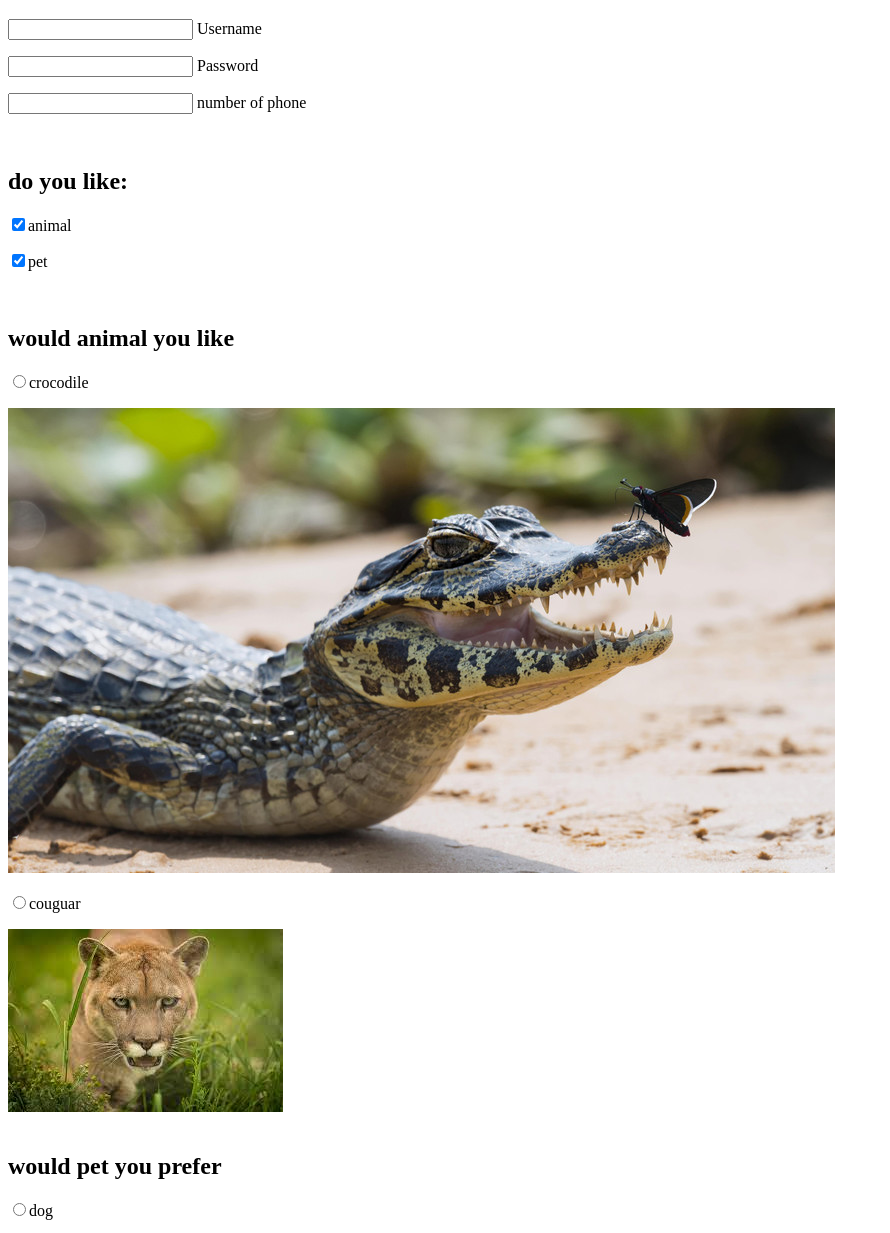
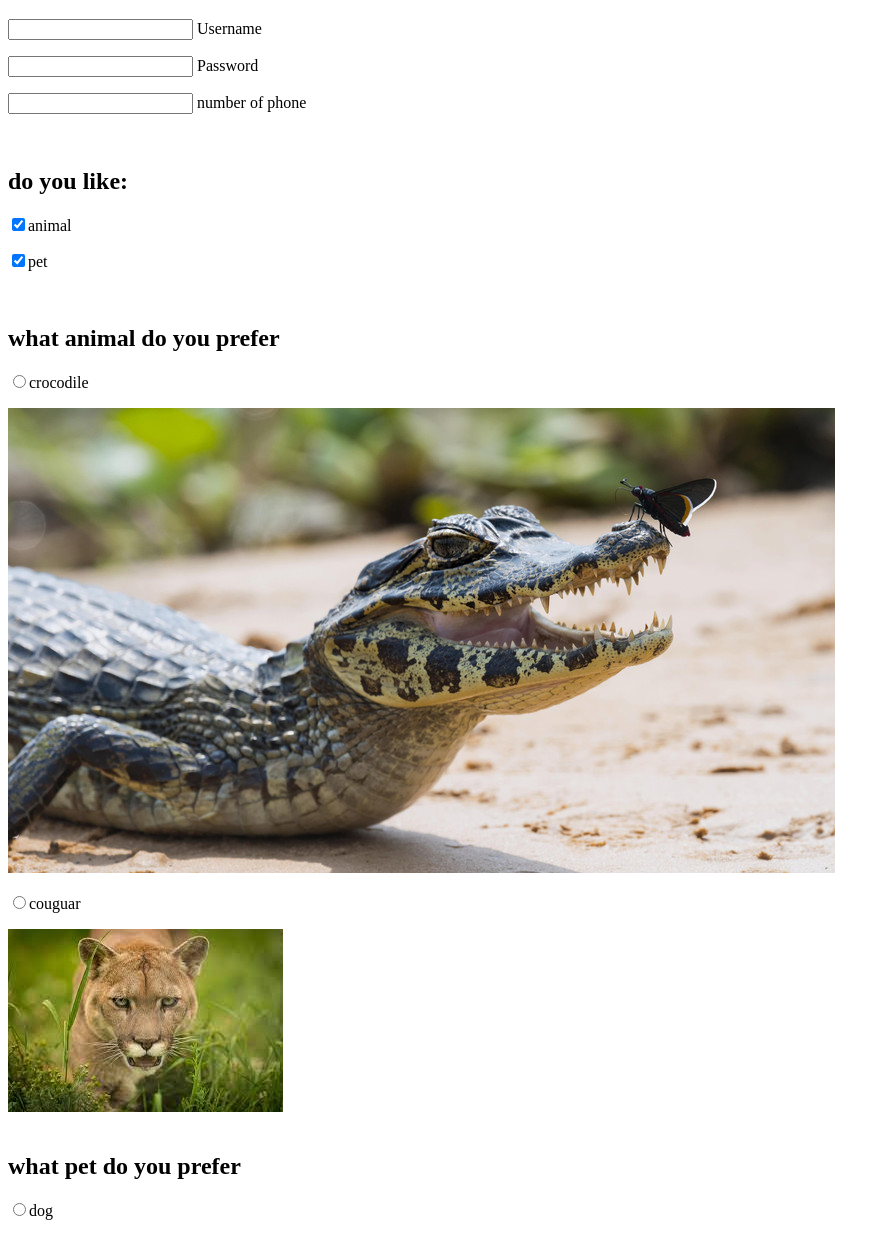
Before and after one commit to saymon-shishkin/first-project, a plain HTML site: page web1.html in a window 1280 px wide. Shown: the part 61-1294 px from the top of the page, without its empty margins (0-890 px from the left). Drawn offline with Linux system fonts and the light colour scheme.

Commit message:
text corection

```diff
--- a/web1.html
+++ b/web1.html
@@ -32,13 +32,13 @@
 		</div>
 	<br />
 	<div id="animal">
-		<h2>would animal you like</h2>
+		<h2>what animal do you prefer</h2>
 		<p><input type="radio" name="animal" value="crocodile">crocodile</p><img src="src/assets/img/crocodile.jpg" sizes="64x64">
 		<p><input type="radio" name="animal" value="couguar">couguar</p><img src="src/assets/img/couguar.jpg" sizes="64x64">
 		</div >
 	<br />
 	<div id="pet">
-		<h2>would pet you prefer</h2>
+		<h2>what pet do you prefer</h2>
 		<p><input type="radio" name="pet" value="dog">dog</p><img src="src/assets/img/dog.jpg" sizs="64x64">
 		<p><input type="radio" name="pet" value="cat">cat</p><img src="src/assets/img/Cat.jpg" sizes="64x64">
 		</div>
```
